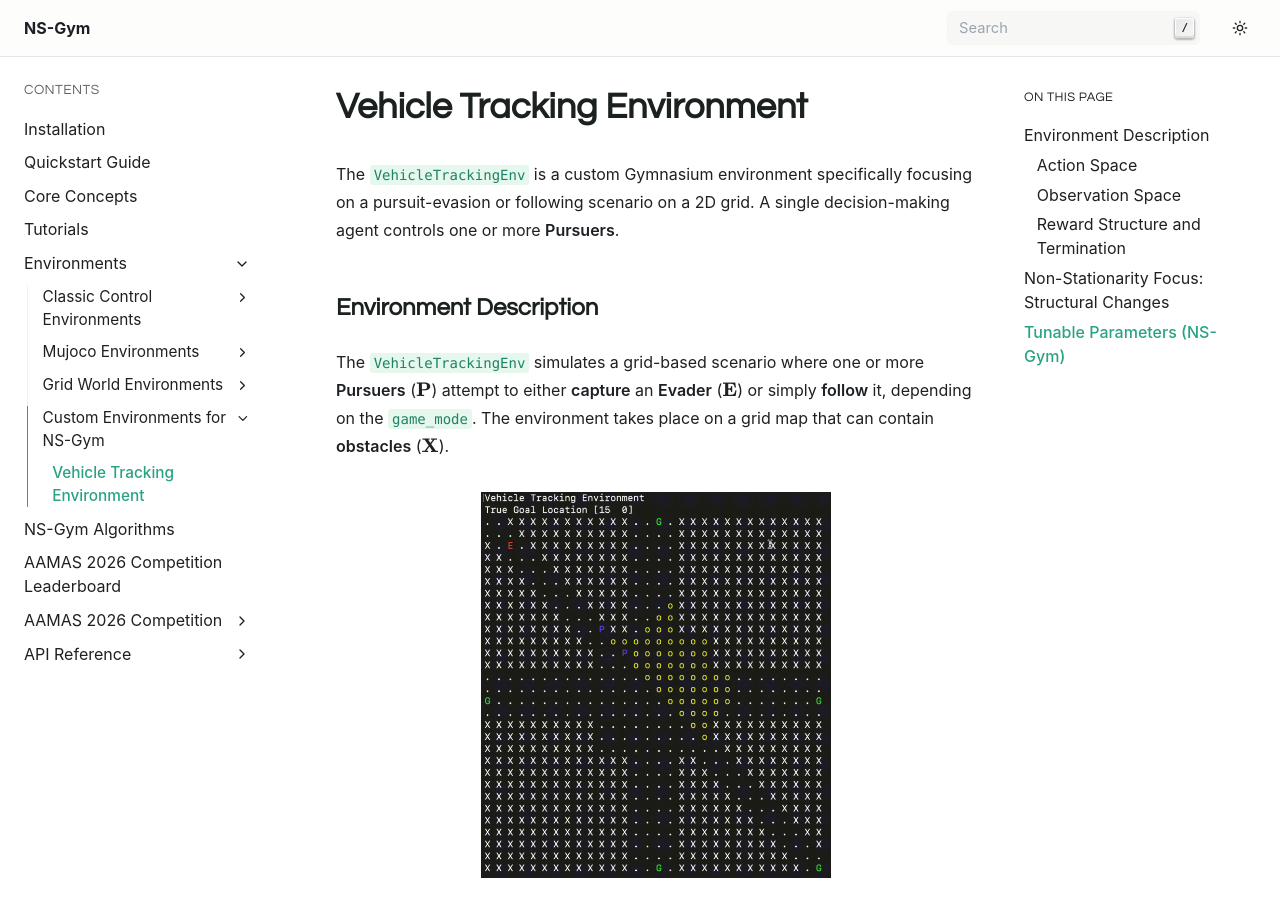
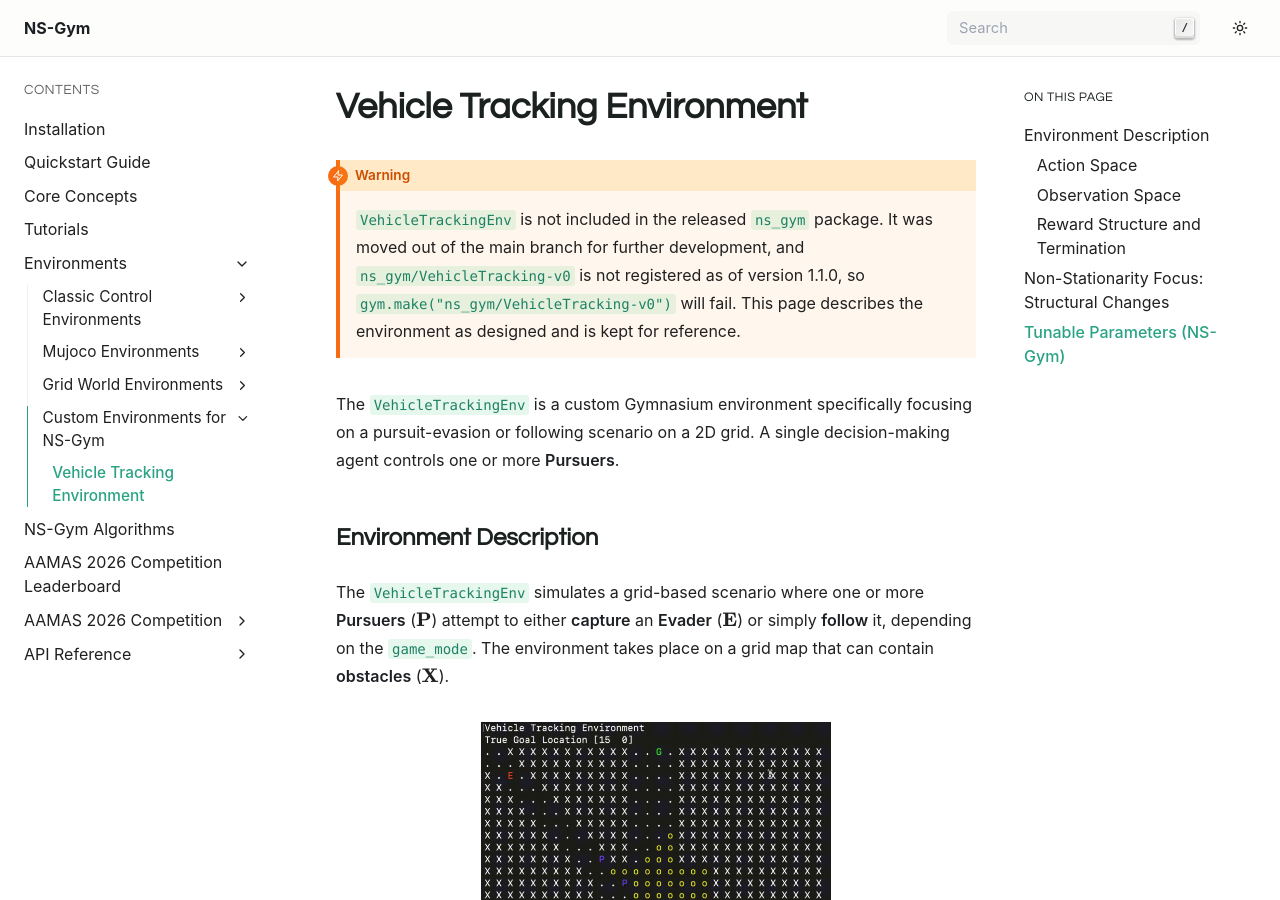
Before and after one commit to scope-lab-vu/ns_gym, a Sphinx documentation site: the page built from docs/source/env_pages/nsgym_custom/vehicle_tracking_env.md, in a window 1280 px wide and 900 px high. Built offline with Sphinx 7.4.7, drawn with Linux system fonts in a browser that asks for light colours.

Commit message:
update docs pages

````diff
--- a/docs/source/env_pages/nsgym_custom/vehicle_tracking_env.md
+++ b/docs/source/env_pages/nsgym_custom/vehicle_tracking_env.md
@@ -1,4 +1,14 @@
 # Vehicle Tracking Environment
+
+```{eval-rst}
+.. warning::
+
+   ``VehicleTrackingEnv`` is not included in the released ``ns_gym`` package.
+   It was moved out of the main branch for further development, and
+   ``ns_gym/VehicleTracking-v0`` is not registered as of version 1.1.0, so
+   ``gym.make("ns_gym/VehicleTracking-v0")`` will fail. This page describes the
+   environment as designed and is kept for reference.
+```
 
 The `VehicleTrackingEnv` is a custom Gymnasium environment specifically focusing on a pursuit-evasion or following scenario on a 2D grid. A single decision-making agent controls one or more **Pursuers**.
 
--- a/docs/source/index.rst
+++ b/docs/source/index.rst
@@ -32,6 +32,7 @@ To install NS-Gym, you can use pip:
      pip install ns_gym
 
 Alternatively, you can install the latest development version directly from the GitHub repository:
+
 .. code-block::
 
     pip install git+https://github.com/scope-lab-vu/ns_gym
````
Also changed, not shown: docs/source/aamas2026_competition.md (+10 -0 lines), docs/source/aamas2026_competition/make_env.md (+2 -2 lines), docs/source/aamas2026_competition/submission.md (+6 -0 lines), docs/source/quickstart_guide.md (+17 -7 lines).
